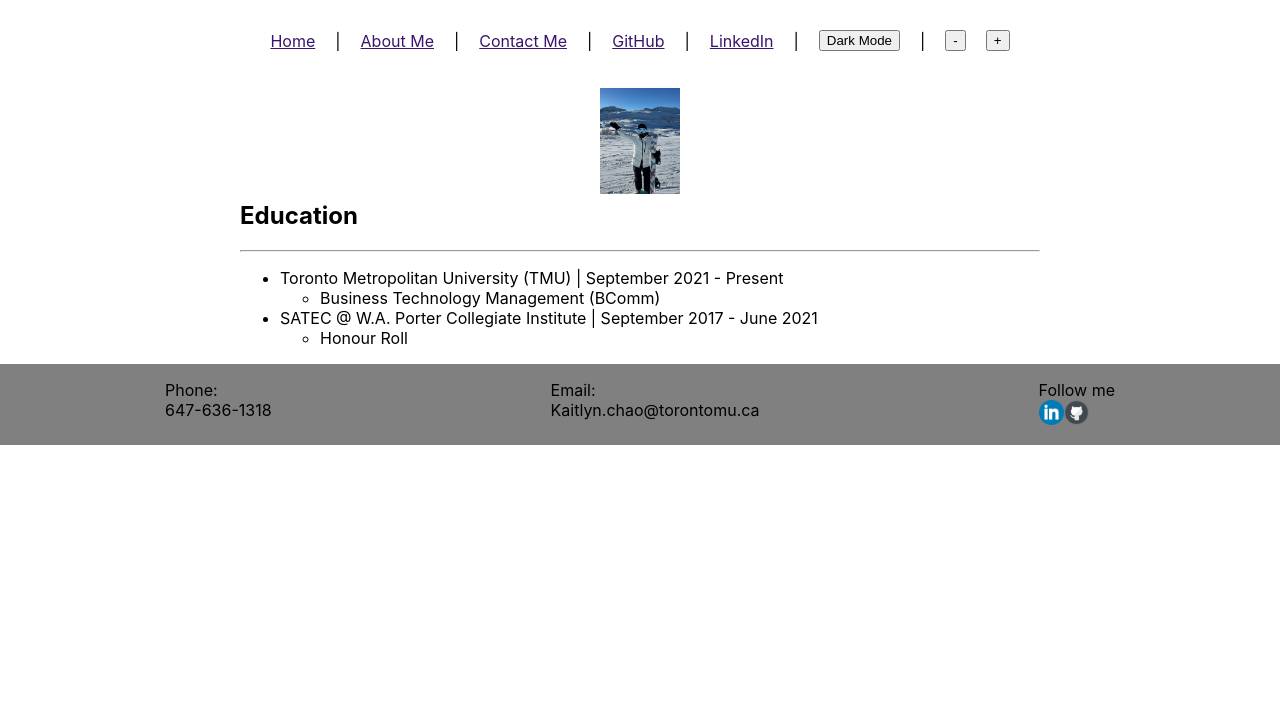
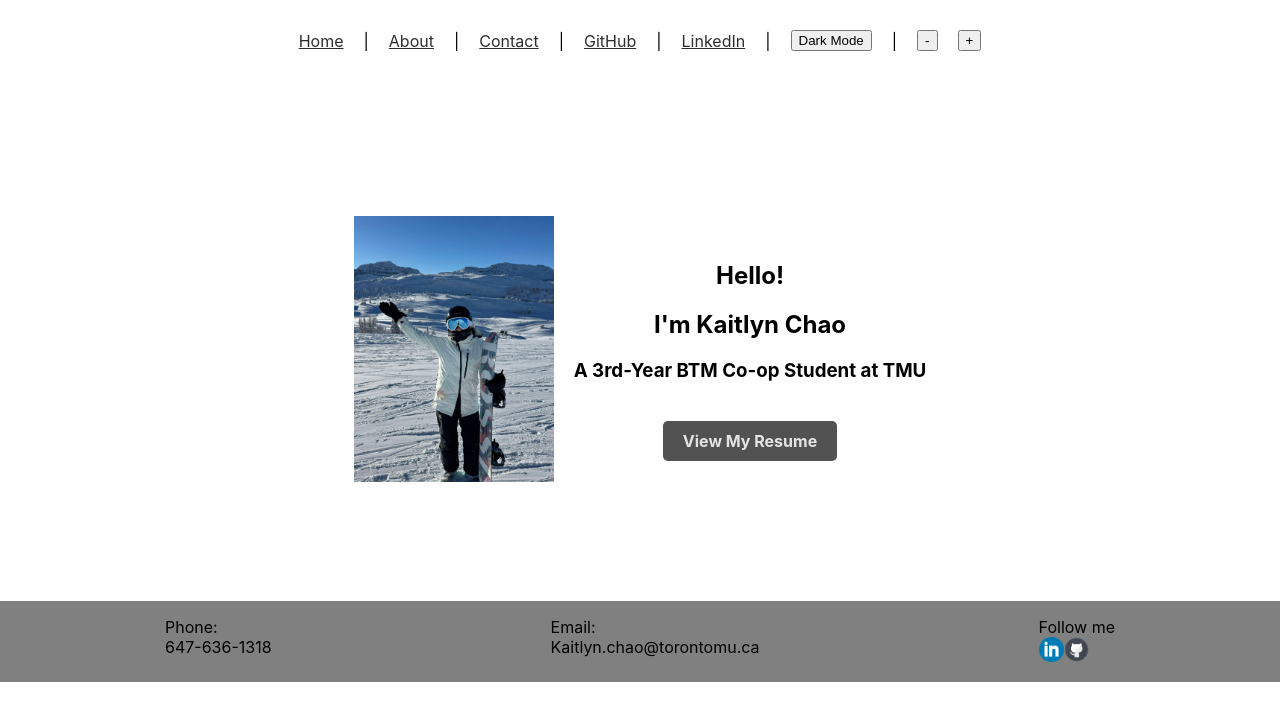
Before and after one commit to KaitlynChao/KaitlynChao.github.io, a React (Create React App) app in the folder kaitlynchao.github.io/: page / in a window 1280 px wide. Shown: the top 720 px of the page. Built offline with nearby package versions, Linux system fonts and the light colour scheme.

Commit message:
home-page

```diff
--- a/kaitlynchao.github.io/src/App.js
+++ b/kaitlynchao.github.io/src/App.js
@@ -107,8 +107,8 @@ function App() {
     <header className="App-header">
       <nav className="navbar">
         <Link to="/">Home</Link> |
-        <Link to="/about">About Me</Link> |
-        <Link to="/contact">Contact Me</Link> |
+        <Link to="/about">About</Link> |
+        <Link to="/contact">Contact</Link> |
         <a href="https://github.com/KaitlynChao/KaitlynChao.github.io">GitHub</a> |
         <a href="https://www.linkedin.com/in/kaitlyn-chao/">LinkedIn</a> |
         <button onClick={toggleTheme} className="theme button">
@@ -123,35 +123,30 @@ function App() {
           <Route path="/about" element={<AboutMe />} />
           <Route path="/contact" element={<Contact />} />
           <Route path="/" element={
-            <div>
-              <div className="welcome" data-theme={theme}>
-              <img
+            <div className="content-container" data-theme={theme}>
+              <div className="profile-image-container">
+                <img
                   id="myImage"
                   src={myImage}
-                  alt="This is a Profile of Kaitlyn Chao with her Snowboard on a Mountain"
+                  alt="Kaitlyn Chao with her snowboard on a mountain"
                   style={{
-                    width: `${getImageSize(fontSizes[fontSizeIndex])}px`,
+                    maxWidth: '100%',
                     height: 'auto'
                   }}
                 />
               </div>
-              <div className="education">
-                <h2>Education</h2>
-                <hr />
-                <ul>
-                  <li>
-                    Toronto Metropolitan University (TMU) | September 2021 - Present
-                    <ul>
-                      <li>Business Technology Management (BComm)</li>
-                    </ul>
-                  </li>
-                  <li>
-                    SATEC @ W.A. Porter Collegiate Institute | September 2017 - June 2021
-                    <ul>
-                      <li>Honour Roll</li>
-                    </ul>
-                  </li>
-                </ul>
+              <div className="home-page">
+                <h2> Hello!</h2>
+                <h2>I'm Kaitlyn Chao</h2>
+                <h3> A 3rd-Year BTM Co-op Student at TMU</h3>
+                <a
+                  href="/Resume - Kaitlyn Chao.pdf"
+                  className="resume-button"
+                  target="_blank"
+                  rel="noopener noreferrer"
+                >
+                  View My Resume
+                </a>
               </div>
             </div>
           } />
--- a/kaitlynchao.github.io/src/style.css
+++ b/kaitlynchao.github.io/src/style.css
@@ -1,19 +1,19 @@
 .dark {
-    background-color: #121212;
-    color: #e0e0e0;
+  background-color: #353535;
+  color: #cfced0;
 }
 
 .dark a {
-    color: #dcc1fc;
+  color: #cfced0;
 }
 
 .light {
-    background-color: #fff;
-    color: #000;
+  background-color: #c9c9c9;
+  color: #2d2d2d;
 }
 
 .light a {
-    color: #39136e;
+  color: #2d2d2d;
 }
 
 .App-header {
@@ -33,18 +33,6 @@
   cursor: pointer;
 }
 
-  .welcome {
-    display: flex;
-    justify-content: center;
-    align-items: center;
-    height: 10vh;
-  }
-
-  .education {
-    max-width: 800px;
-    margin: 0 auto;
-  }
-
 .footer-text {
   display: flex;
   justify-content: space-between;
@@ -52,7 +40,9 @@
   margin: 0 auto;
 }
 
-  .footer-phone, .footer-email, .footer-social {
+.footer-phone,
+.footer-email,
+.footer-social {
   flex-direction: column;
   align-items: flex-start;
 }
@@ -80,3 +70,48 @@
   box-sizing: border-box;
   z-index: 1000;
 }
+
+.content-container {
+  display: flex;
+  flex-direction: row;
+  align-items: center;
+  justify-content: center;
+  text-align: center;
+  height: calc(100vh - 300px);
+  min-height: calc(100vh - 700px);
+
+}
+
+.profile-image-container {
+  max-width: 200px;
+}
+
+.home-page {
+  padding-left: 20px;
+}
+
+.dark .resume-button {
+  background-color: #535252;
+  color: #e4e4e4;
+}
+
+.light .resume-button {
+  background-color: #535252;
+  color: #e4e4e4;
+}
+
+.resume-button {
+  display: inline-block;
+  padding: 10px 20px;
+  margin-top: 20px;
+  border: none;
+  text-align: center;
+  text-decoration: none;
+  border-radius: 5px;
+  cursor: pointer;
+  font-weight: bold;
+}
+
+.resume-button:hover {
+  background-color: #474747;
+}
```
Also changed, not shown: 1 other file (tests, documents, lock files or other folders). Lines whose indentation alone changed are shown as unchanged.
